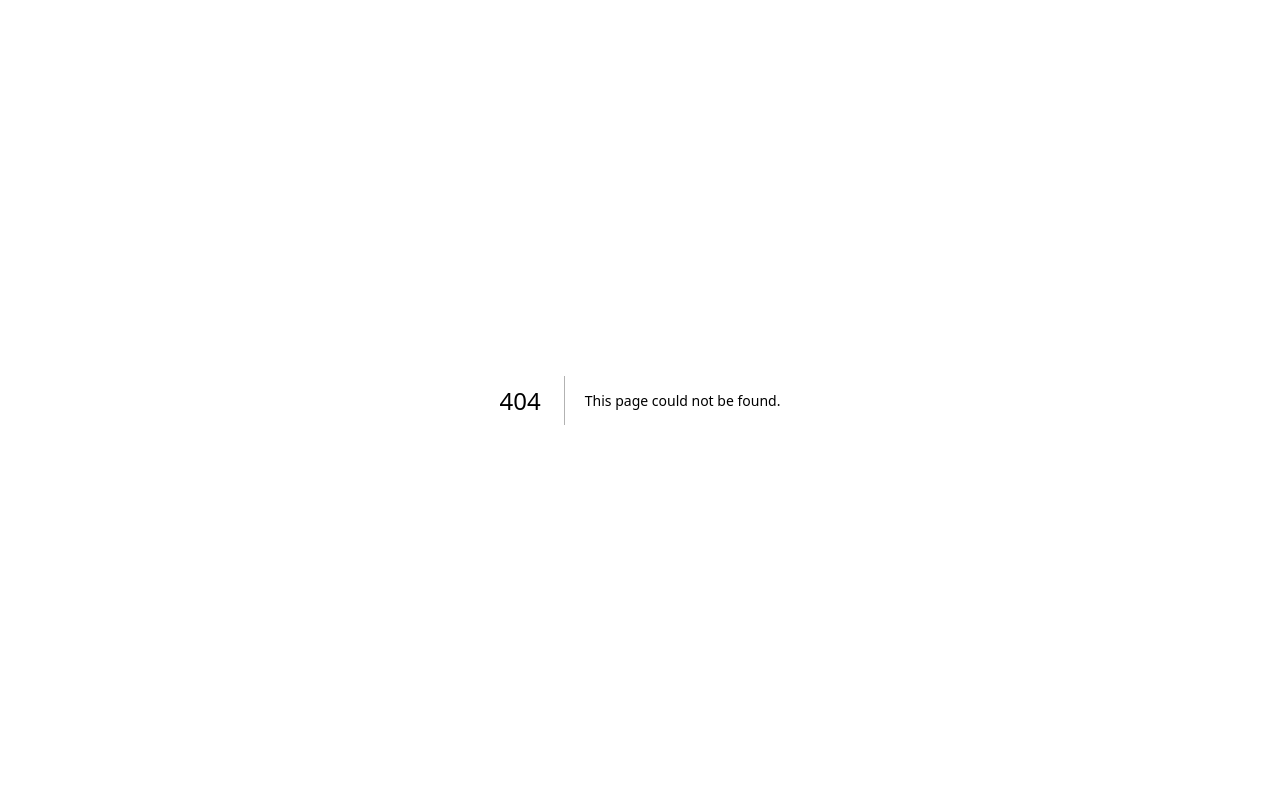
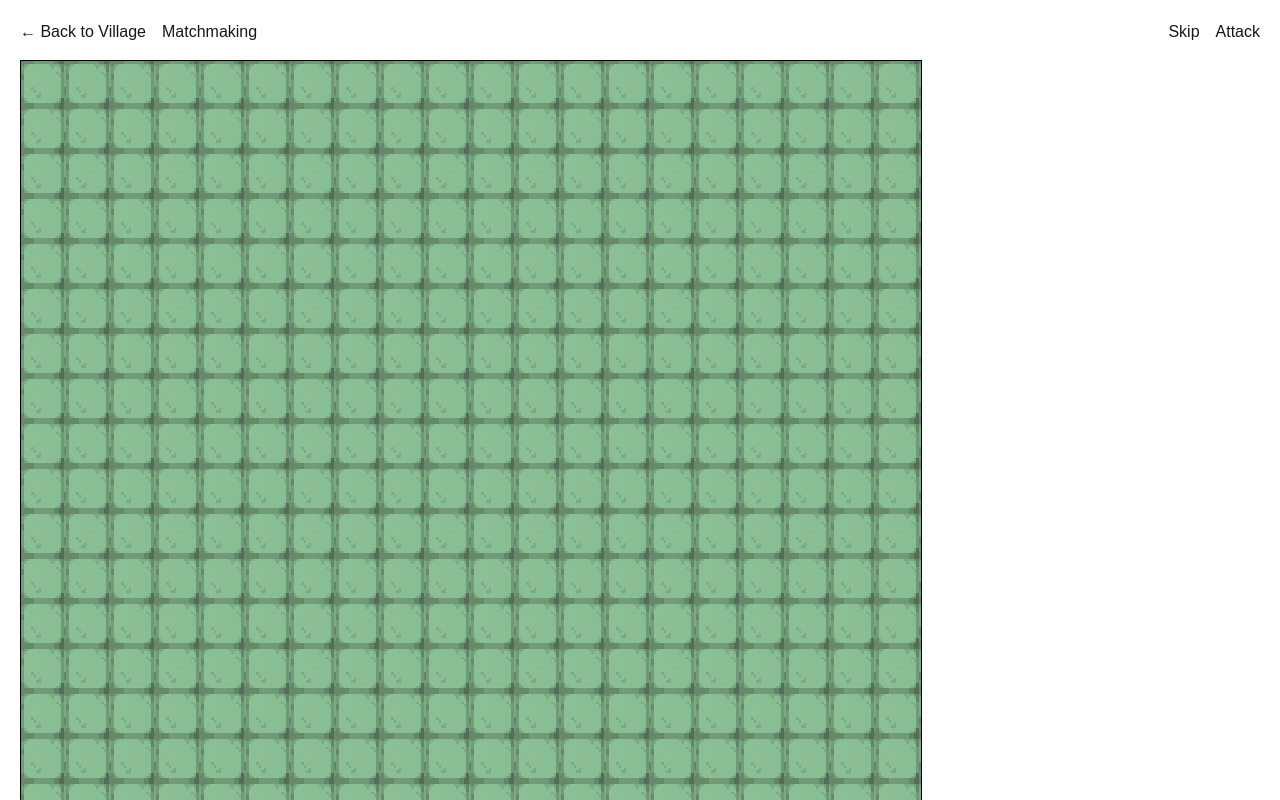
Before and after one commit to pranav7002/MVC_Assignment, a Next.js app in the folder frontend/: page /matchmaking in a window 1280 px wide. Before the commit this address had no page. Shown: the top 800 px of the page. Built offline with nearby package versions, Linux system fonts and the light colour scheme.

Commit message:
add matchmaking page

```diff
--- /dev/null
+++ b/frontend/app/matchmaking/page.tsx
@@ -0,0 +1,168 @@
+'use client'
+
+import { useEffect, useRef, useState } from 'react'
+import { useRouter } from 'next/navigation'
+import { useAuthStore } from '../stores/authStore'
+import { protectedFetch } from '../utils/api'
+import sprites from '../village/spriteLoader'
+
+interface Building {
+    id: number
+    building_name: string
+    level: number
+    pos_x: number
+    pos_y: number
+    size: number
+    hp: number
+    is_upgrading: boolean
+}
+
+const GRID_SIZE = 20
+const CELL_SIZE = 45
+
+export default function MatchmakingPage() {
+    const token = useAuthStore((state) => state.token)
+    const router = useRouter()
+
+    const [defenderID, setDefenderID] = useState<string | null>(null)
+    const [buildings, setBuildings] = useState<Building[]>([])
+    const [loading, setLoading] = useState(false)
+
+    const canvasRef = useRef<HTMLCanvasElement>(null)
+    const grassTileRef = useRef<HTMLImageElement | null>(null)
+
+    async function findMatch() {
+        setLoading(true)
+        try {
+            const res = await protectedFetch('/api/battle/match', 'GET')
+            if (!res.ok) throw new Error((await res.json()).error)
+            const data = await res.json()
+            setDefenderID(data.data.defenders_id)
+            setBuildings(data.data.buildings)
+        } catch (error: any) {
+            alert(error.message || 'No opponents found')
+        }
+        setLoading(false)
+    }
+
+    useEffect(() => {
+        const img = new Image()
+        img.src = '/sprites/grass.png'
+        img.onload = () => {
+            grassTileRef.current = img
+            setBuildings((prev) => [...prev])
+        }
+    }, [])
+
+    useEffect(() => {
+        if (token) {
+            findMatch()
+        }
+    }, [token])
+
+    useEffect(() => {
+        const canvas = canvasRef.current
+        if (!canvas) return
+
+        const ctx = canvas.getContext('2d')
+        if (!ctx) return
+
+        ctx.imageSmoothingEnabled = false
+        ctx.clearRect(0, 0, canvas.width, canvas.height)
+
+        const grassTile = grassTileRef.current
+        if (grassTile) {
+            for (let x = 0; x < GRID_SIZE; x++) {
+                for (let y = 0; y < GRID_SIZE; y++) {
+                    ctx.drawImage(
+                        grassTile,
+                        x * CELL_SIZE,
+                        y * CELL_SIZE,
+                        CELL_SIZE,
+                        CELL_SIZE,
+                    )
+                }
+            }
+        }
+
+        ;[...buildings]
+            .sort((a, b) => (a.pos_y + a.size) - (b.pos_y + b.size))
+            .forEach((b) => {
+                const dx = b.pos_x * CELL_SIZE
+                const footprint = b.size * CELL_SIZE
+                const bottomY = (b.pos_y + b.size) * CELL_SIZE
+
+                const sprite = sprites[`${b.building_name}_${b.level}`]
+                if (sprite && sprite.complete && sprite.naturalWidth > 0) {
+                    const spriteW = footprint
+                    const spriteH = (sprite.naturalHeight / sprite.naturalWidth) * spriteW
+                    const dy = bottomY - spriteH
+                    ctx.drawImage(sprite, dx, dy, spriteW, spriteH)
+                } else {
+                    ctx.fillStyle = 'rgba(100, 100, 100, 0.9)'
+                    ctx.fillRect(dx, b.pos_y * CELL_SIZE, footprint, footprint)
+                    ctx.fillStyle = 'white'
+                    ctx.font = '12px Arial'
+                    ctx.fillText(b.building_name, dx + 4, b.pos_y * CELL_SIZE + 18)
+                }
+            })
+    }, [buildings])
+
+    return (
+        <div style={{ padding: '20px' }}>
+            <div
+                style={{
+                    display: 'flex',
+                    alignItems: 'center',
+                    gap: '16px',
+                    marginBottom: '16px',
+                }}
+            >
+                <button
+                    onClick={() => router.push('/village')}
+                    style={{ cursor: 'pointer' }}
+                >
+                    ← Back to Village
+                </button>
+
+                <h1>Matchmaking</h1>
+
+                <button
+                    onClick={findMatch}
+                    disabled={loading}
+                    style={{
+                        marginLeft: 'auto',
+                        cursor: loading ? 'not-allowed' : 'pointer',
+                    }}
+                >
+                    {loading ? 'Searching...' : 'Skip'}
+                </button>
+
+                <button
+                    onClick={() => {
+                        if (defenderID) {
+                            router.push(`/battle/${defenderID}`)
+                        }
+                    }}
+                    disabled={!defenderID}
+                    style={{
+                        cursor: defenderID ? 'pointer' : 'not-allowed',
+                    }}
+                >
+                    Attack
+                </button>
+            </div>
+
+            <div>
+                <canvas
+                    ref={canvasRef}
+                    width={GRID_SIZE * CELL_SIZE}
+                    height={GRID_SIZE * CELL_SIZE}
+                    style={{
+                        border: '1px solid black',
+                    }}
+                />
+            </div>
+        </div>
+    )
+}
--- a/frontend/app/village/VillageCanvas.tsx
+++ b/frontend/app/village/VillageCanvas.tsx
@@ -422,6 +422,14 @@ export default function VillageCanvas() {
                 >
                     Troops
                 </button>
+                <button
+                    onClick={() => router.push('/matchmaking')}
+                    style={{
+                        cursor: 'pointer',
+                    }}
+                >
+                    Find Match
+                </button>
             </div>
 
             <div style={{ display: 'flex' }}>
```
Also changed, not shown: 1 other file (tests, documents, lock files or other folders).
